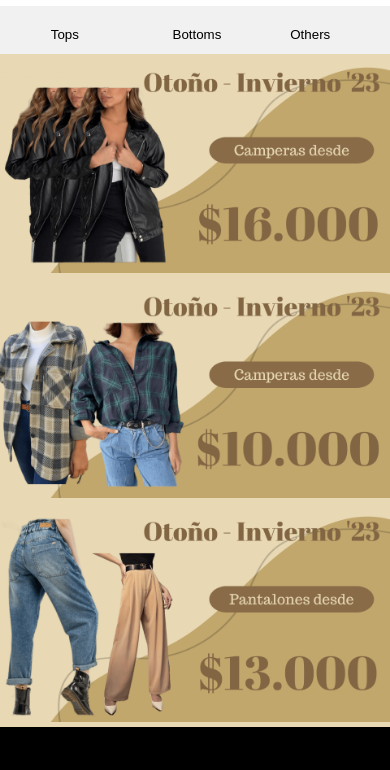
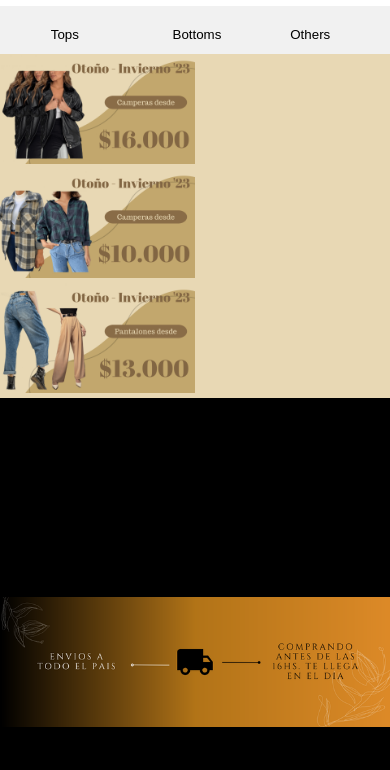
Before and after one commit to GonzalezMariaSol/OnlineShop, a plain HTML site: page index.html in a window 390 px wide. Shown: the part 74-844 px from the top of the page. Drawn offline with Linux system fonts and the light colour scheme.

Commit message:
mediaquerytry

```diff
--- a/tiendaDeRopa.css
+++ b/tiendaDeRopa.css
@@ -83,9 +83,21 @@ select{
         height: auto;
         margin: 0 auto;
     }
-}
-.offerSection ul::-webkit-scrollbar {
-    display: none;
+    .hola{
+        width: 100%;
+        overflow: hidden;
+    }
+    .hola ul{
+        flex-wrap: nowrap;
+        overflow-x: auto;
+    }
+    .hola ul img{
+        width: 50%;
+        margin-right: 10px;
+    }
+    .offerSection:hover .hola{
+        transform: none;
+    }
 }
 /* --------------------------------------------- */
 
```
